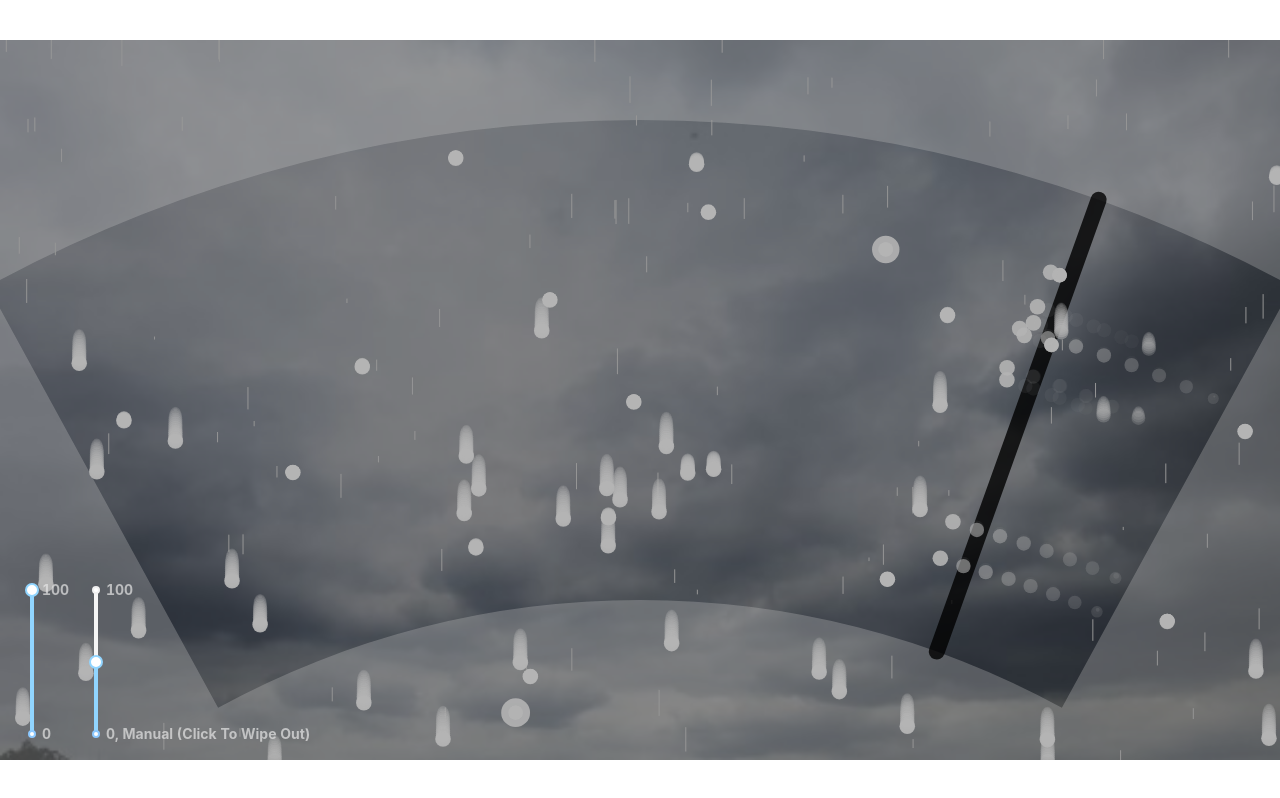
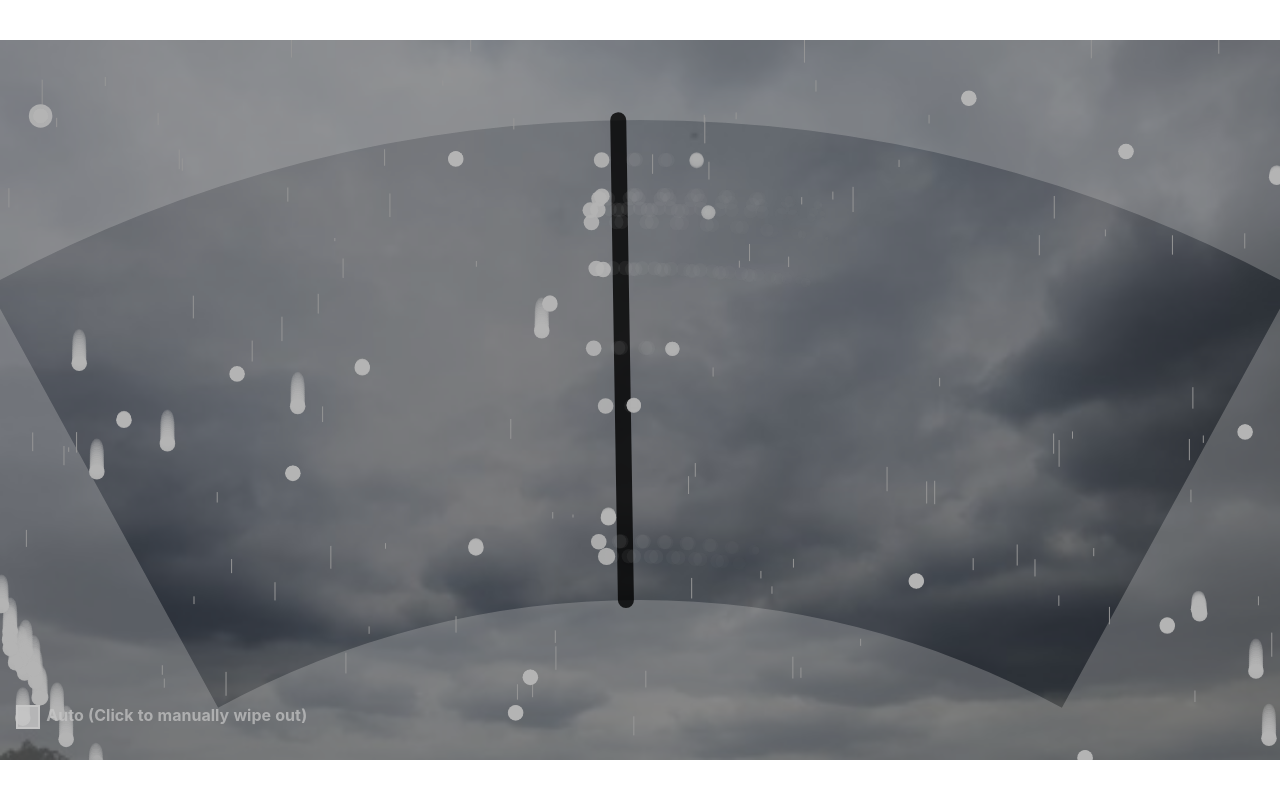
Before and after one commit to 4802852/watching_rain_in_car, a React (Create React App) app: page / in a window 1280 px wide. Built offline with nearby package versions, Linux system fonts and the light colour scheme.

Commit message:
delete slider and add checkbox

```diff
--- a/src/components/App.css
+++ b/src/components/App.css
@@ -6,8 +6,8 @@
   justify-content: center;
 }
 
-.slider {
+.checkboxGrid {
   position: absolute;
-  height: 20%;
+  height: auto;
   width: auto;
 }
--- a/src/components/RainDropOnAir.js
+++ b/src/components/RainDropOnAir.js
@@ -21,9 +21,9 @@ export class DropOnAir {
     context.stroke();
   }
 
-  update(context, flag) {
+  update(context) {
     this.y += this.speed;
-    if (flag && this.y > this.canvasHeight) {
+    if (this.y > this.canvasHeight) {
       this.x = Math.random() * this.canvasWidth;
       this.y = 0;
       this.speed = Math.random() * this.speedVar + this.minSpeed;
--- a/src/components/RainDropOnWindow.js
+++ b/src/components/RainDropOnWindow.js
@@ -19,11 +19,11 @@ export class DropOnWindow {
     this.speed = 0;
   }
 
-  draw(context, wiperData, flag) {
+  draw(context, wiperData) {
     // drop status update
     if (this.dropSize > this.minDropSize) this.dropSize = this.dropSize * 0.95;
     if (this.speed < this.maxSpeed) this.speed = this.acceration * (this.cnt / 50) * (this.cnt / 50);
-    if (flag && this.y > this.canvasHeight) this.update();
+    if (this.y > this.canvasHeight) this.update();
     this.cnt++;
     let isWiped = 0.7;
     // movement by wiper
--- /dev/null
+++ b/src/components/RainInCar.css
@@ -0,0 +1,28 @@
+input[id="autoCheck"] {
+  display: none;
+}
+input[id="autoCheck"] + label {
+  display: inline-block;
+  position: relative;
+  padding-left: 26px;
+}
+input[id="autoCheck"] + label:before {
+  content: "";
+  position: absolute;
+  left: 0;
+  bottom: -0.5rem;
+  width: 1.5rem;
+  height: 1.5rem;
+  border: 2px solid rgba(200, 200, 200, 0.8);
+  box-sizing: border-box;
+}
+input[id="autoCheck"]:checked + label:after {
+  content: "";
+  position: absolute;
+  text-align: center;
+  left: 0;
+  bottom: -0.5rem;
+  width: 1.5rem;
+  height: 1.5rem;
+  background-color: rgba(200, 200, 200, 0.8);
+}
--- a/src/components/RainInCar.js
+++ b/src/components/RainInCar.js
@@ -3,68 +3,9 @@ import { useCanvas } from "../hooks/useCanvas";
 import { DropOnAir } from "./RainDropOnAir";
 import { DropOnWindow, DropRemain } from "./RainDropOnWindow";
 import Wiper from "./Wiper";
-import { Slider } from "antd";
+import "./RainInCar.css";
 
 const RainInCar = ({ canvasWidth, canvasHeight }) => {
-  // info definition
-  let frequency = 50;
-  let rainFall = 100;
-
-  // Drop Number Info
-  const dropNumberAir = canvasWidth < 500 ? 50 : 100;
-  let dropUpdateNumberAir;
-  const dropNumberWindow = canvasWidth < 500 ? 30 : 60;
-  let dropUpdateNumberWindow;
-  const setRainFall = (rainFall) => {
-    dropUpdateNumberAir = Math.floor(dropNumberAir * ((rainFall * 0.8 + 20) / 100));
-    dropUpdateNumberWindow = Math.floor(dropNumberWindow * ((rainFall * 0.8 + 20) / 100));
-  };
-  setRainFall(rainFall);
-
-  // Slider Change Function
-  const onFrequencyChange = (newValue) => {
-    setWiperInterval(newValue);
-    if (newValue === 0) isAuto = false;
-    else isAuto = true;
-  };
-
-  const onRainFallChange = (newValue) => {
-    setRainFall(newValue);
-  };
-
-  // Slider CSS
-  const markColor = "rgb(230,230,230,0.7)";
-
-  const frequencyMark = {
-    0: {
-      style: {
-        color: markColor,
-      },
-      label: <strong>0, Manual (Click To Wipe Out)</strong>,
-    },
-    100: {
-      style: {
-        color: markColor,
-      },
-      label: <strong>100</strong>,
-    },
-  };
-
-  const rainFallMark = {
-    0: {
-      style: {
-        color: markColor,
-      },
-      label: <strong>0</strong>,
-    },
-    100: {
-      style: {
-        color: markColor,
-      },
-      label: <strong>100</strong>,
-    },
-  };
-
   // Background
   const fillBackground = (context) => {
     context.fillStyle = "rgb(31,31,31,0.5)";
@@ -79,15 +20,16 @@ const RainInCar = ({ canvasWidth, canvasHeight }) => {
   const wiperVelocity = 0.012;
   const wiperLimit = 0.5;
   const wiper = new Wiper(canvasWidth, canvasHeight, wiperVelocity, wiperLimit);
-
-  let wiperInterval;
-  const setWiperInterval = (frequency) => {
-    wiperInterval = ((wiperLimit * 4) / wiperVelocity / 60) * 1000 + 500 + (100 - frequency) * 40;
-  };
-  setWiperInterval(frequency);
+  const wiperInterval = ((wiperLimit * 4) / wiperVelocity / 60) * 1000 + +2000;
+  const checkbox = document.getElementById("autoCheck");
 
   const startWiping = () => {
-    if (!IsWiping && !isAuto) wipeStart();
+    if (isAuto) {
+      isAuto = false;
+      checkbox.checked = false;
+    } else {
+      if (!IsWiping) wipeStart();
+    }
   };
 
   const wipeStart = () => {
@@ -98,18 +40,23 @@ const RainInCar = ({ canvasWidth, canvasHeight }) => {
   };
 
   const autoWipe = () => {
+    wipeStart();
     setTimeout(() => {
-      wipeStart();
       autoOn = false;
     }, wiperInterval);
+  };
+
+  const onChecked = (e) => {
+    if (isAuto) isAuto = false;
+    else isAuto = true;
+    checkbox.checked = isAuto;
   };
 
   // Window Blur
   const windowData = wiper.windowdata();
   const blurWindow = (context) => {
     const { centerX, centerY, minRadius, maxRadius, THETA } = windowData;
-    context.beginPath();
-    context.strokeStyle = "rgb(0,0,0, 0)";
+    context.strokeStyle = "rgb(200,200,200,0)";
     context.beginPath();
     context.moveTo(0, canvasHeight);
     context.lineTo(0, 0);
@@ -126,12 +73,14 @@ const RainInCar = ({ canvasWidth, canvasHeight }) => {
   };
 
   // RainDrop on Air
+  const dropNumberAir = canvasWidth < 500 ? 50 : 100;
   const drops = [];
   for (let i = 0; i < dropNumberAir; i++) {
     drops.push(new DropOnAir(i, canvasWidth, canvasHeight));
   }
 
   // RainDrop on Window
+  const dropNumberWindow = canvasWidth < 500 ? 30 : 60;
   const windowDrops = [];
   for (let i = 0; i < dropNumberWindow; i++) {
     windowDrops.push(new DropOnWindow(i, canvasWidth, canvasHeight));
@@ -149,9 +98,9 @@ const RainInCar = ({ canvasWidth, canvasHeight }) => {
     fillBackground(context);
     blurWindow(context);
     // Rain Drop
-    for (let i = 0; i < dropNumberAir; i++) {
-      drops[i].update(context, i <= dropUpdateNumberAir ? true : false);
-    }
+    drops.forEach((drop) => {
+      drop.update(context);
+    });
     // Wiper Movement
     if (isAuto && !autoOn) {
       autoOn = true;
@@ -165,7 +114,7 @@ const RainInCar = ({ canvasWidth, canvasHeight }) => {
     }
     // Rain Drop on Window
     for (let i = 0; i < dropNumberWindow; i++) {
-      let dropData = windowDrops[i].draw(context, wiperData, i <= dropUpdateNumberWindow ? true : false);
+      let dropData = windowDrops[i].draw(context, wiperData);
       windowDropRemains[remainDropNumber * dropNumberWindow + i].draw(context, dropData);
     }
   };
@@ -174,11 +123,12 @@ const RainInCar = ({ canvasWidth, canvasHeight }) => {
   return (
     <div style={{ display: "flex", position: "relative" }}>
       <canvas ref={canvasRef} onMouseDown={startWiping} style={{ background: "url(/image/background.jpeg)", backgroundSize: "cover" }} />
-      <div className="slider" style={{ bottom: "2rem", left: "1rem" }}>
-        <Slider marks={rainFallMark} vertical defaultValue={100} onChange={onRainFallChange} />
-      </div>
-      <div className="slider" style={{ bottom: "2rem", left: "5rem" }}>
-        <Slider marks={frequencyMark} vertical defaultValue={50} onChange={onFrequencyChange} />
+      <div className="checkboxGrid" style={{ bottom: "2rem", left: "1rem" }} onClick={onChecked}>
+        <input type="checkbox" id="autoCheck" defaultChecked onClick={onChecked} />
+        <label for="autoCheck"></label>
+        <span style={{ fontSize: "1rem", color: "rgba(200,200,200,0.7)", cursor: "default" }}>
+          <strong> Auto (Click to manually wipe out)</strong>
+        </span>
       </div>
     </div>
   );
```
